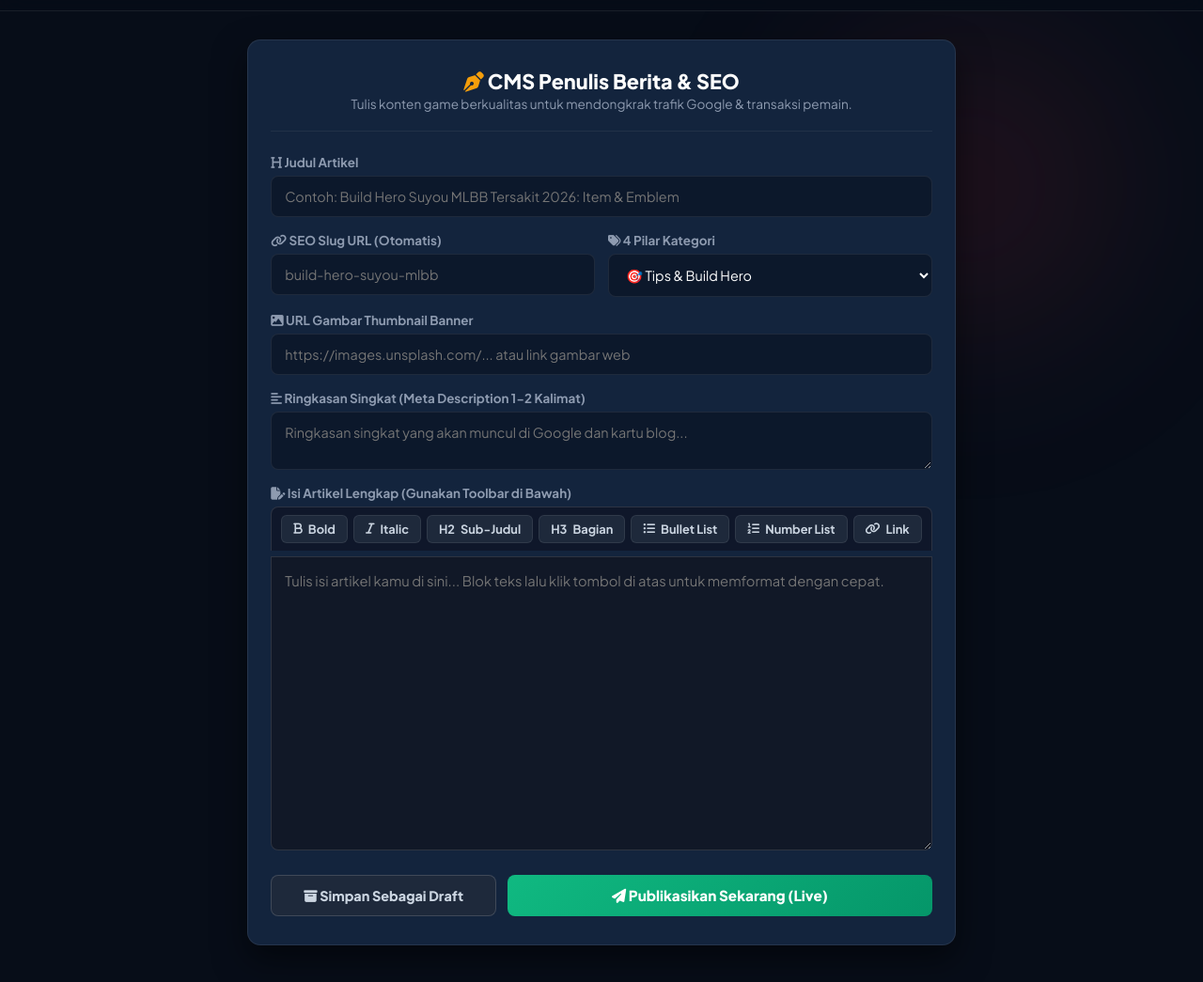
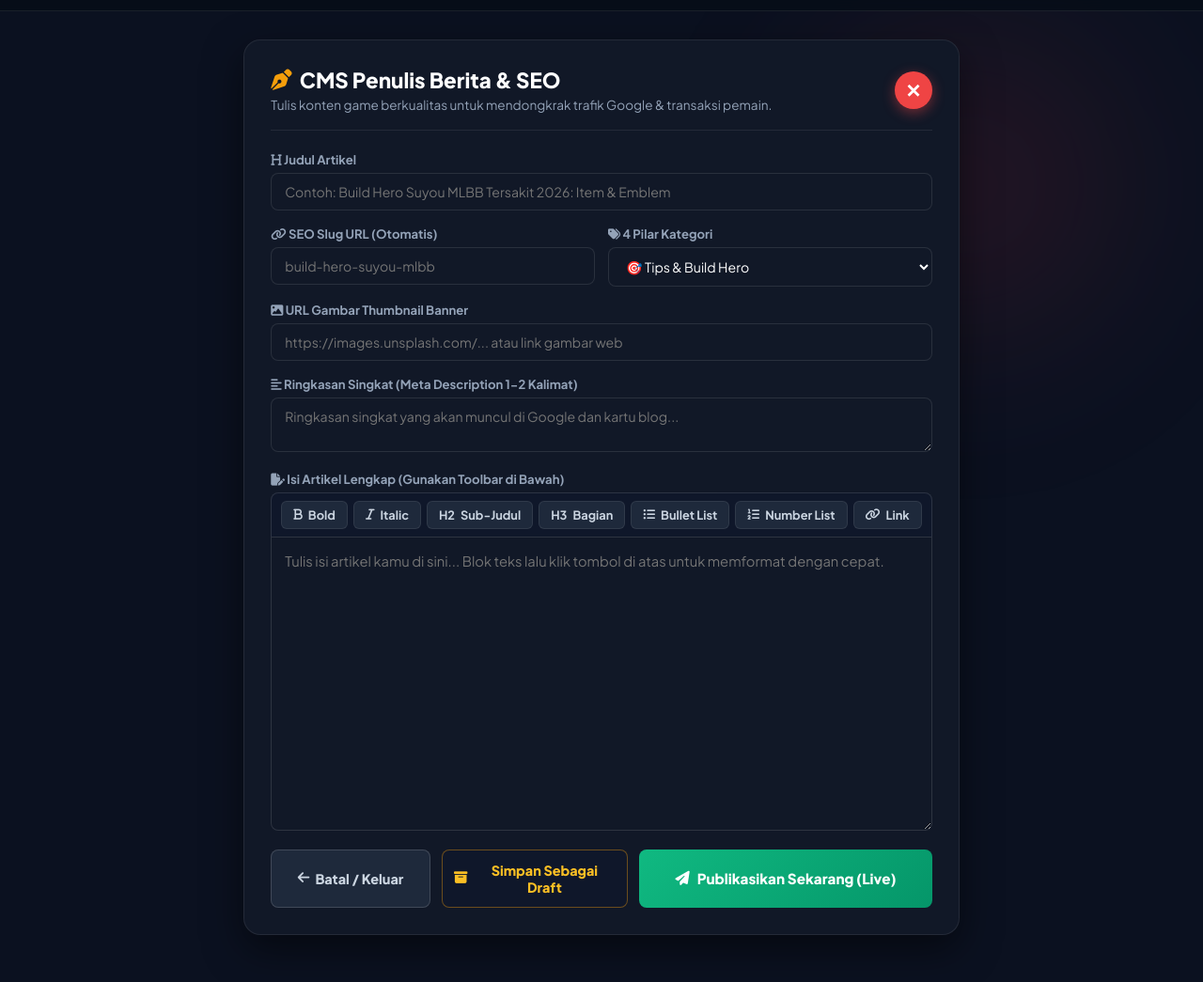
Before and after one commit to mailtopup2026/mamanggs, a website: page public/admin/blog-editor.html in a window 1280 px wide. Shown: the part 53-1098 px from the top of the page at 94% size. Drawn offline with nearby package versions, Linux system fonts and the light colour scheme.

Commit message:
Update admin blog editor buttons and layout

```diff
--- a/public/admin/blog-editor.html
+++ b/public/admin/blog-editor.html
@@ -10,7 +10,6 @@
   <link href="https://fonts.googleapis.com/css2?family=Plus+Jakarta+Sans:wght@400;500;600;700;800;900&display=swap" rel="stylesheet">
   <link rel="stylesheet" href="https://cdnjs.cloudflare.com/ajax/libs/font-awesome/6.5.1/css/all.min.css">
   <link rel="stylesheet" href="/css/global.css">
-  <link rel="stylesheet" href="/css/profile.css">
 
   <style>
     /* TOOLBAR TEXT EDITOR STYLING */
@@ -68,10 +67,11 @@
     .action-buttons-row {
       display: flex;
       gap: 12px;
-      margin-top: 10px;
+      margin-top: 15px;
+      flex-wrap: wrap;
     }
 
-    .btn-draft {
+    .btn-cancel {
       flex: 1;
       background: #1e293b;
       border: 1.5px solid rgba(255, 255, 255, 0.15);
@@ -80,13 +80,38 @@
       border-radius: 8px;
       font-size: 0.9rem;
       font-weight: 800;
+      text-decoration: none;
+      display: inline-flex;
+      align-items: center;
+      justify-content: center;
+      gap: 6px;
+      transition: all 0.2s ease;
+    }
+
+    .btn-cancel:hover {
+      background: #334155;
+      color: #fff;
+    }
+
+    .btn-draft {
+      flex: 1.2;
+      background: #0f172a;
+      border: 1.5px solid rgba(245, 158, 11, 0.4);
+      color: #fbbf24;
+      padding: 12px;
+      border-radius: 8px;
+      font-size: 0.9rem;
+      font-weight: 800;
       cursor: pointer;
+      display: inline-flex;
+      align-items: center;
+      justify-content: center;
+      gap: 6px;
       transition: all 0.2s ease;
     }
 
     .btn-draft:hover {
-      background: #334155;
-      color: #fff;
+      background: rgba(245, 158, 11, 0.15);
     }
 
     .btn-publish {
@@ -99,6 +124,10 @@
       font-size: 0.95rem;
       font-weight: 800;
       cursor: pointer;
+      display: inline-flex;
+      align-items: center;
+      justify-content: center;
+      gap: 8px;
       transition: transform 0.2s ease;
     }
 
@@ -106,9 +135,48 @@
       transform: translateY(-2px);
       box-shadow: 0 4px 15px rgba(16, 185, 129, 0.4);
     }
+
+    .form-group {
+      margin-bottom: 16px;
+    }
+
+    .form-group label {
+      display: block;
+      font-size: 0.82rem;
+      font-weight: 700;
+      color: #94a3b8;
+      margin-bottom: 6px;
+    }
+
+    .form-control {
+      width: 100%;
+      background: #111827;
+      border: 1.5px solid rgba(255, 255, 255, 0.1);
+      padding: 10px 14px;
+      border-radius: 8px;
+      color: #ffffff;
+      font-size: 0.88rem;
+      font-family: inherit;
+      outline: none;
+      box-sizing: border-box;
+    }
+
+    .form-control:focus {
+      border-color: #f59e0b;
+    }
+
+    .alert-box {
+      padding: 12px;
+      border-radius: 8px;
+      font-size: 0.85rem;
+      margin-bottom: 15px;
+      font-weight: 600;
+    }
+    .alert-success { background: rgba(16, 185, 129, 0.2); border: 1px solid #10b981; color: #34d399; }
+    .alert-error { background: rgba(239, 68, 68, 0.2); border: 1px solid #ef4444; color: #f87171; }
   </style>
 </head>
-<body>
+<body style="background-color: #0b1120; color: #f8fafc; font-family: 'Plus Jakarta Sans', sans-serif; margin: 0; padding: 0;">
 
   <!-- NAVBAR -->
   <header class="navbar">
@@ -119,21 +187,33 @@
       </a>
 
       <div class="nav-actions">
+        <a href="/admin.html" class="btn-nav-login" style="color: #ef4444; border-color: rgba(239, 68, 68, 0.4);"><i class="fa-solid fa-shield-halved"></i> Panel Admin</a>
         <a href="/blog.html" class="btn-nav-login" target="_blank"><i class="fa-solid fa-eye"></i> Lihat Blog Live</a>
-        <a href="/dashboard.html" class="btn-nav-register"><i class="fa-solid fa-gauge-high"></i> Dashboard</a>
       </div>
     </div>
   </header>
 
-  <!-- FORM EDITOR ARTIKEL -->
-  <main class="profile-wrapper" style="max-width: 820px; margin: 30px auto 80px;">
-    <div class="profile-card">
-      <div class="profile-header">
-        <h2><i class="fa-solid fa-pen-nib" style="color: #f59e0b;"></i> CMS Penulis Berita & SEO</h2>
-        <p class="profile-email-text">Tulis konten game berkualitas untuk mendongkrak trafik Google & transaksi pemain.</p>
+  <!-- FORM WRAPPER -->
+  <main style="max-width: 820px; margin: 30px auto 80px; padding: 0 16px; box-sizing: border-box;">
+
+    <div style="background: #111827; border: 1px solid rgba(255, 255, 255, 0.08); border-radius: 18px; padding: 28px; box-shadow: 0 15px 40px rgba(0, 0, 0, 0.5);">
+
+      <!-- HEADER DENGAN TOMBOL TUTUP / KELUAR TEGAS -->
+      <div style="display: flex; align-items: center; justify-content: space-between; border-bottom: 1px solid rgba(255, 255, 255, 0.08); padding-bottom: 18px; margin-bottom: 22px; gap: 14px;">
+        <div>
+          <h2 style="font-size: 1.4rem; font-weight: 800; color: #fff; margin: 0 0 4px; display: flex; align-items: center; gap: 8px;">
+            <i class="fa-solid fa-pen-nib" style="color: #f59e0b;"></i> CMS Penulis Berita & SEO
+          </h2>
+          <p style="color: #94a3b8; font-size: 0.85rem; margin: 0;">Tulis konten game berkualitas untuk mendongkrak trafik Google & transaksi pemain.</p>
+        </div>
+
+        <!-- TOMBOL CLOSE SILANG MERAH JELAS -->
+        <a href="/admin.html" title="Tutup dan Kembali ke Admin" style="display: inline-flex; align-items: center; justify-content: center; width: 40px; height: 40px; min-width: 40px; border-radius: 50%; background: #ef4444; color: #ffffff; font-size: 1.25rem; font-weight: 900; text-decoration: none; box-shadow: 0 4px 14px rgba(239, 68, 68, 0.45); cursor: pointer;">
+          ✕
+        </a>
       </div>
 
-      <form id="articleForm" class="profile-form">
+      <form id="articleForm">
 
         <!-- JUDUL -->
         <div class="form-group">
@@ -150,7 +230,7 @@
 
           <div class="form-group">
             <label for="postCategory"><i class="fa-solid fa-tags"></i> 4 Pilar Kategori</label>
-            <select id="postCategory" class="form-control" style="background: var(--navy-base); color: #fff; cursor: pointer;">
+            <select id="postCategory" class="form-control" style="cursor: pointer; background: #111827; color: #fff;">
               <option value="Tips & Build">🎯 Tips & Build Hero</option>
               <option value="Bocoran Event">⚡ Bocoran Event Game</option>
               <option value="Promo & Diskon">🔥 Promo & Diskon MamangGS</option>
@@ -190,8 +270,11 @@
 
         <div id="editorAlert" class="alert-box" style="display: none;"></div>
 
-        <!-- ACTION BUTTONS: DRAFT VS PUBLISH -->
+        <!-- ACTION BUTTONS: BATAL, DRAFT & PUBLISH -->
         <div class="action-buttons-row">
+          <a href="/admin.html" class="btn-cancel">
+            <i class="fa-solid fa-arrow-left"></i> Batal / Keluar
+          </a>
           <button type="button" class="btn-draft" id="btnSaveDraft">
             <i class="fa-solid fa-box-archive"></i> Simpan Sebagai Draft
           </button>
```
